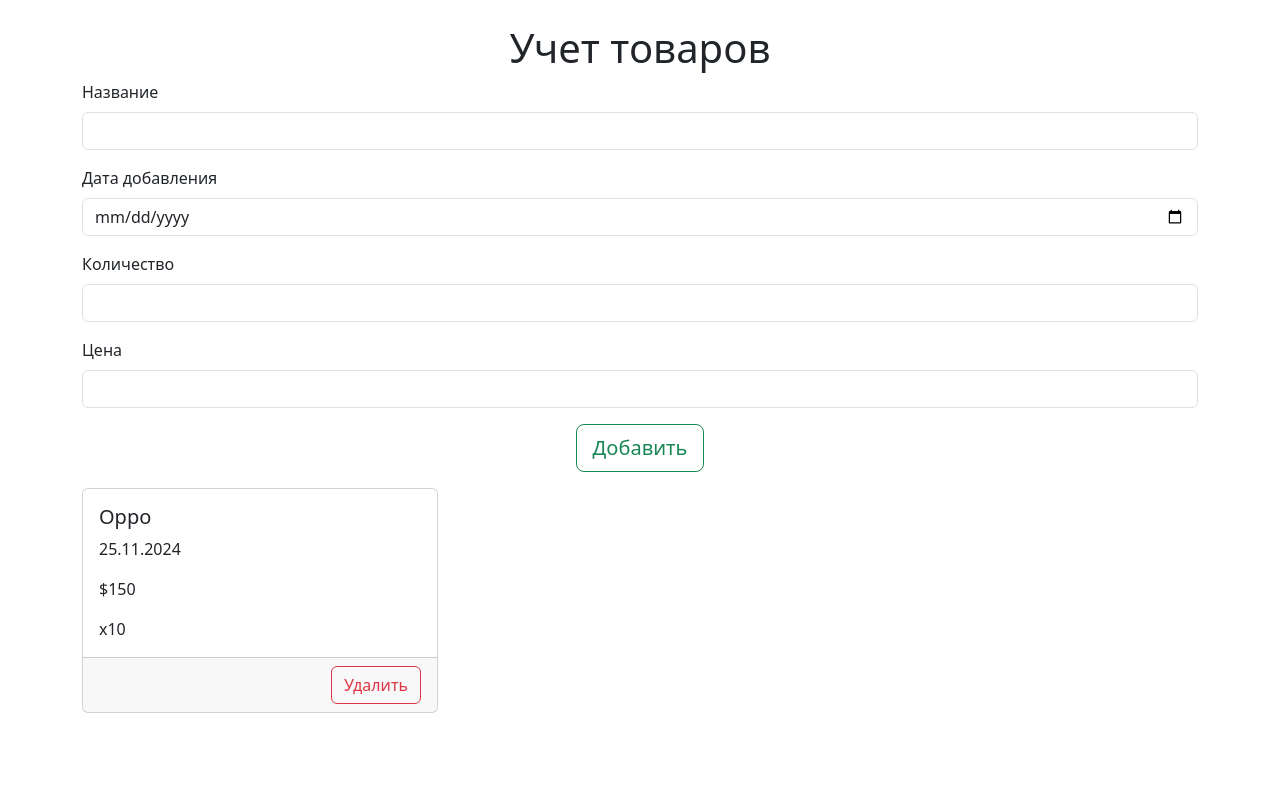
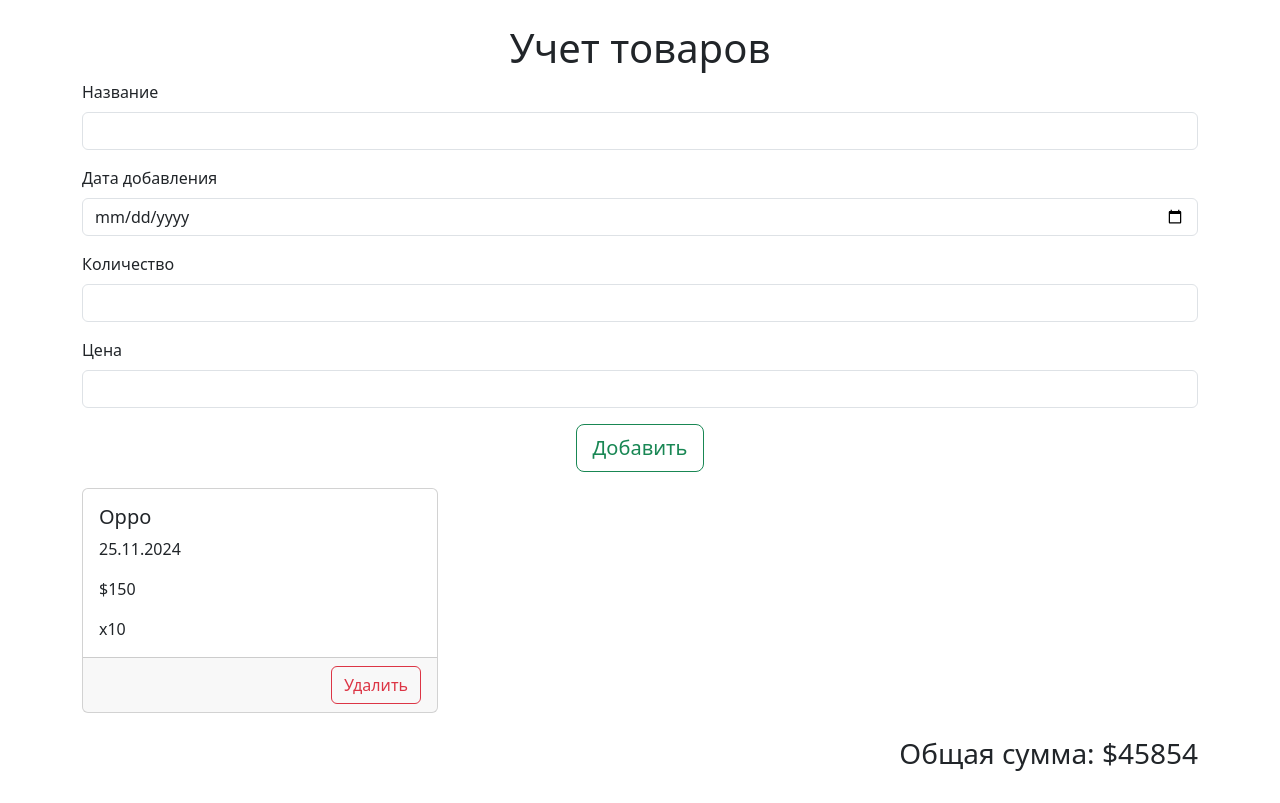
Before and after one commit to DenisValentinovich/is-23-19b-groupB, a Vue app: page / in a window 1280 px wide. Built offline with nearby package versions, Linux system fonts and the light colour scheme.

Commit message:
add section total sum

```diff
--- a/src/App.vue
+++ b/src/App.vue
@@ -46,5 +46,10 @@
         </div>
       </div>
 </div>
+<div class="row my-4">
+  <div class="col">
+    <h3 class="text-end">Общая сумма: $45854</h3>
+  </div>
+</div>
   </div>
 </template>
```
